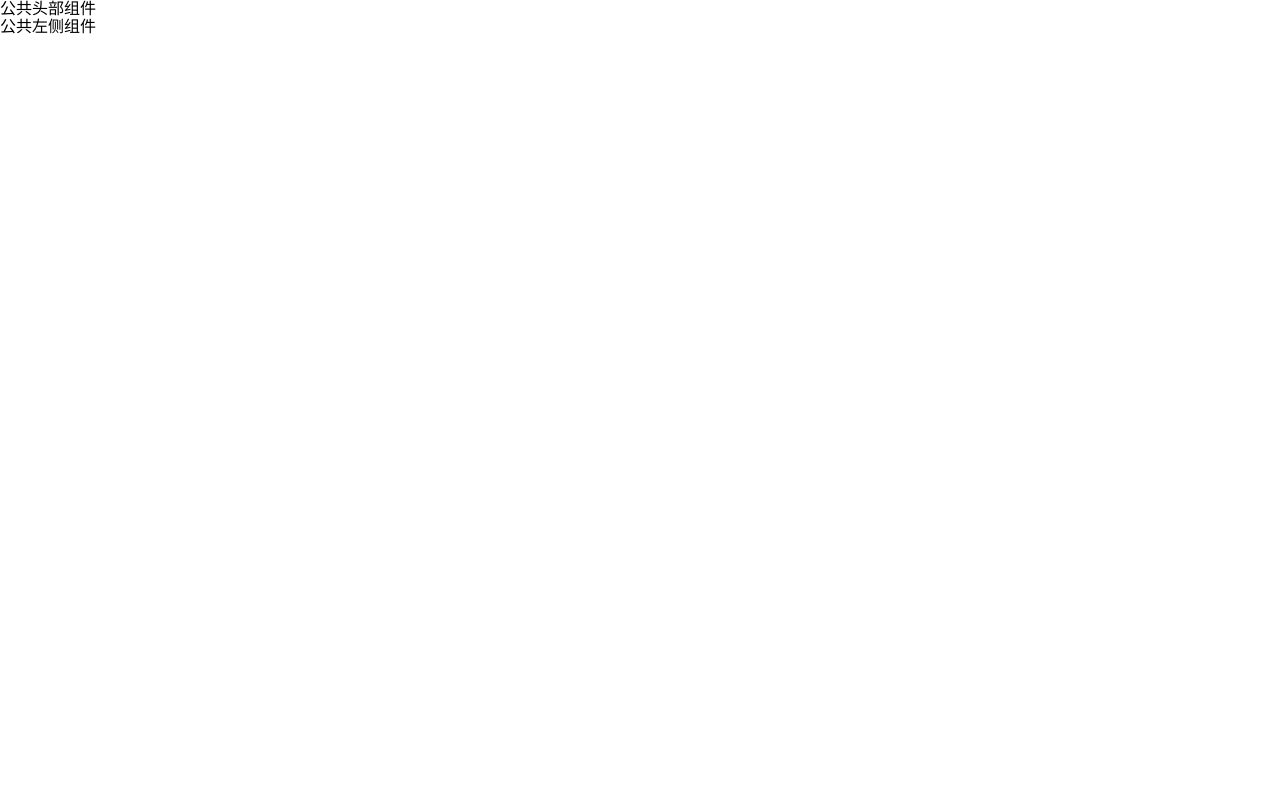
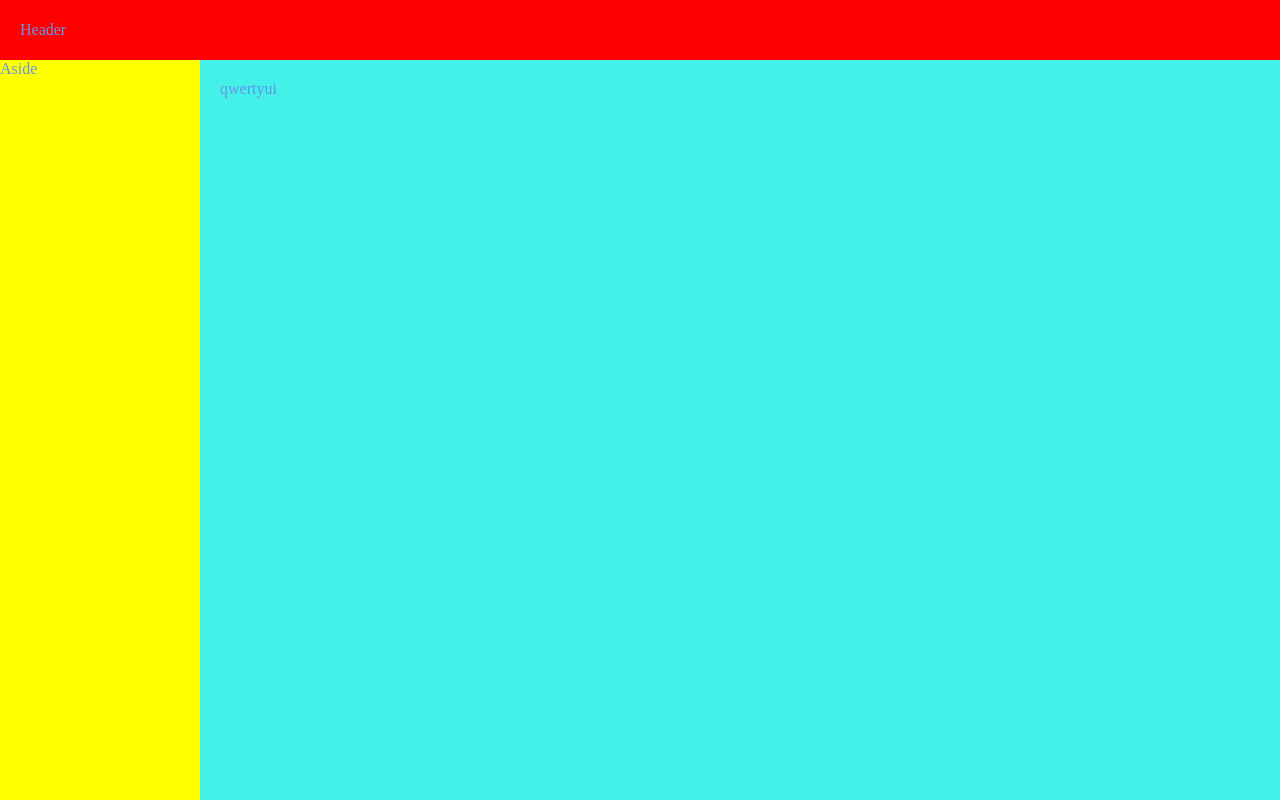
Before and after one commit to gdjianpeng/guang16_changchenghoutai, a Vue app: page /#/admin in a window 1280 px wide. Built offline with nearby package versions, Linux system fonts and the light colour scheme.

Commit message:
登陆路由跳转&admin架构布局

```diff
--- a/src/component/admin/Admin.vue
+++ b/src/component/admin/Admin.vue
@@ -1,26 +1,55 @@
 <template>
-    <div>
+    <div class="admin">
+        <el-container>
             <!-- 公共头部 -->
-        <app-header></app-header>
+            <el-header>Header</el-header>
+
+            <el-container class="admin_content">
                 <!-- 公共左侧 -->
-        <app-aside></app-aside>
+                <el-aside width="200px">Aside</el-aside>
                 <!-- 变化的后台管理子页面 -->
-        <router-view></router-view>
+                <el-main>
+                    <!-- <router-view></router-view> -->
+                    qwertyui
+                </el-main>
+            </el-container>
+        </el-container>
     </div>
 </template>
 
 <script>
-import Header from '../subcom/Header.vue'
-import Aside from '../subcom/Aside.vue'
+import Header from "../subcom/Header.vue";
+import Aside from "../subcom/Aside.vue";
 export default {
   //注册子组件
   components: {
-        appHeader:Header,
-        appAside:Aside
+    appHeader: Header,
+    appAside: Aside
   }
 };
 </script>
 
-<style scoped>
+<style scoped lang="less">
+    .admin {
+        height: 100%;
+        color: cornflowerblue;
+        .el-header {
+            line-height: 60px;
+            background-color: red;
+        }
+        .el-container {
+            height: 100%;
+        }
+        // &在less中是对上级选择器的引用, 书写方便
+        &._content{
+             height: 100%;
+        }
+       .el-aside {
+           background-color: yellow;
+        }
+        .el-main{
+            background-color: rgb(67, 241, 233);
+        }
 
+    }
 </style>
--- a/src/component/login/Login.vue
+++ b/src/component/login/Login.vue
@@ -42,7 +42,14 @@
       // post请求的第二个参数是发送的数据, 这里直接把data里的表单对象传过去
       this.$http.post(this.$api.login, this.ruleForm2).then((res) => {
           if(res.data.status==0){
-              this.$alert("登陆成功");
+             // 第一个参数是文本内部, 第二个标题, 第三个是个配置对象
+              this.$alert("登陆成功","提示",{
+                callback:()=>{
+                  // 使用了路由插件之后, 组件实例就拥有了该对象, 对象有一个push方法, 可以进行路由跳转
+                  this.$router.push({name:'admin'});
+                }
+              });
+
           }else{
               this.$alert(res.data.message)
           }
```
Lines whose indentation alone changed are shown as unchanged.
